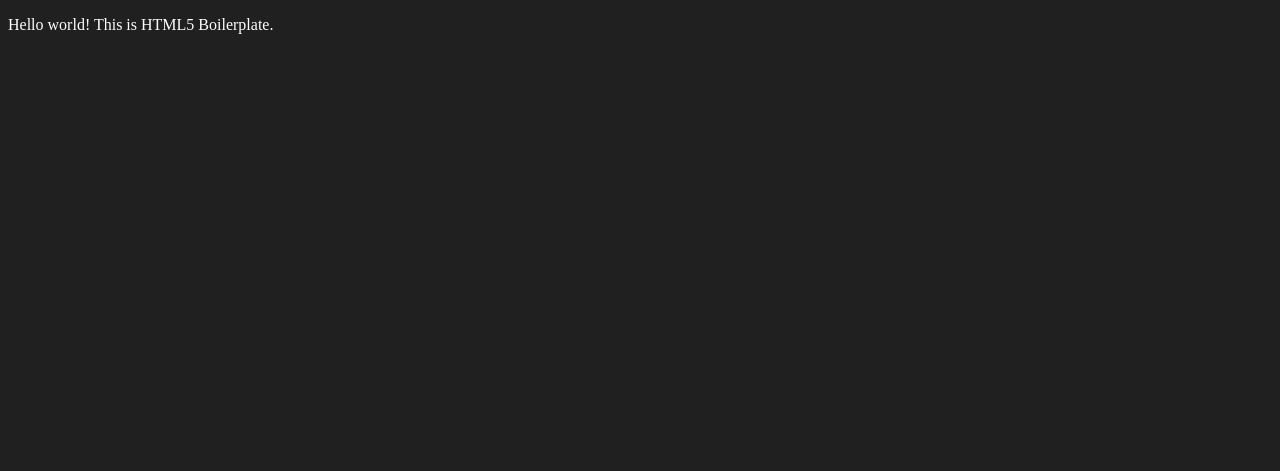
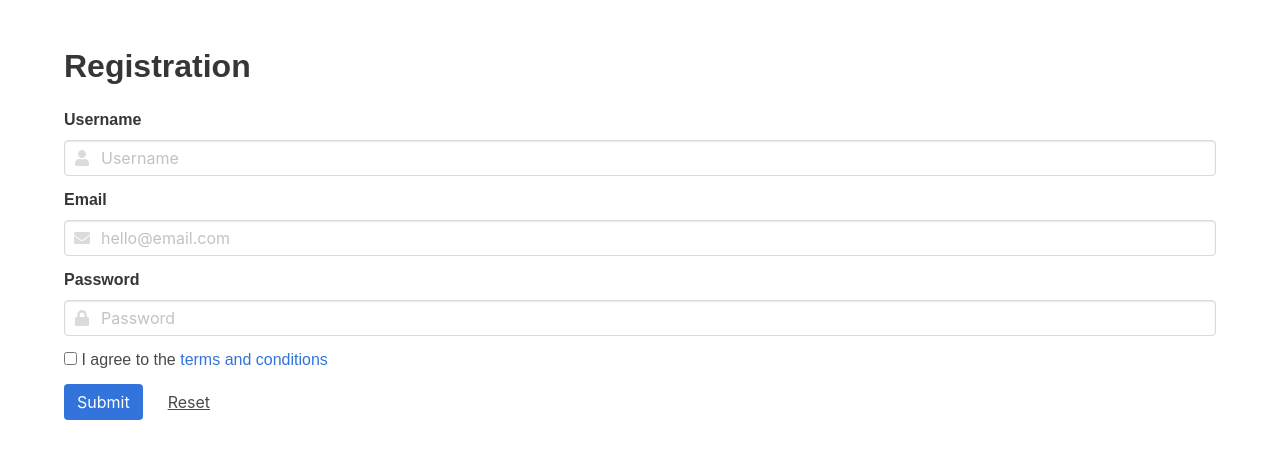
Before and after one commit to Arthur236/express-demo, a website: page public/index.html in a window 1280 px wide. Drawn offline with nearby package versions, Linux system fonts and the light colour scheme.

Commit message:
Handling post data

```diff
--- a/package.json
+++ b/package.json
@@ -10,6 +10,7 @@
   "author": "Arthur",
   "license": "ISC",
   "dependencies": {
+    "body-parser": "^1.18.3",
     "express": "^4.16.4"
   },
   "devDependencies": {
--- a/public/css/style.css
+++ b/public/css/style.css
@@ -1,4 +1,3 @@
 body {
-  background-color: rgb(32, 32, 32);
-  color: #fefefe;
+  font-family: 'Nunito', 'Raleway', sans-serif;
 }
--- a/public/index.html
+++ b/public/index.html
@@ -1,20 +1,74 @@
-<!doctype html>
-<html lang="en">
+<!DOCTYPE html>
+<html>
 
 <head>
   <meta charset="utf-8">
-  <meta http-equiv="x-ua-compatible" content="ie=edge">
+  <meta name="viewport" content="width=device-width, initial-scale=1">
   <title>Home</title>
-  <meta name="description" content="">
-  <meta name="viewport" content="width=device-width, initial-scale=1, shrink-to-fit=no">
-
-  <link rel="apple-touch-icon" href="icon.png">
-
-  <link rel="stylesheet" href="css/style.css">
+  <link rel="stylesheet" href="https://cdnjs.cloudflare.com/ajax/libs/bulma/0.7.2/css/bulma.min.css">
+  <link rel="stylesheet" href="./css/style.css">
+  <script defer src="https://use.fontawesome.com/releases/v5.3.1/js/all.js"></script>
 </head>
 
 <body>
-  <p>Hello world! This is HTML5 Boilerplate.</p>
+  <section class="section">
+    <div class="container">
+      <h1 class="title">
+        Registration
+      </h1>
+
+      <form action="/posts" method="post">
+        <div class="field">
+          <label class="label">Username</label>
+          <div class="control has-icons-left has-icons-right">
+            <input class="input" type="text" name="username" placeholder="Username">
+            <span class="icon is-small is-left">
+              <i class="fas fa-user"></i>
+            </span>
+          </div>
+        </div>
+
+        <div class="field">
+          <label class="label">Email</label>
+          <div class="control has-icons-left has-icons-right">
+            <input class="input" type="email" name="email" placeholder="hello@email.com">
+            <span class="icon is-small is-left">
+              <i class="fas fa-envelope"></i>
+            </span>
+          </div>
+        </div>
+
+        <div class="field">
+          <label class="label">Password</label>
+          <div class="control has-icons-left has-icons-right">
+            <input class="input" type="password" name="password" placeholder="Password">
+            <span class="icon is-small is-left">
+              <i class="fas fa-lock"></i>
+            </span>
+          </div>
+        </div>
+
+        <div class="field">
+          <div class="control">
+            <label class="checkbox">
+              <input type="checkbox">
+              I agree to the <a href="#">terms and conditions</a>
+            </label>
+          </div>
+        </div>
+
+        <div class="field is-grouped">
+          <div class="control">
+            <button class="button is-link" type="submit">Submit</button>
+          </div>
+          <div class="control">
+            <button class="button is-text" type="reset">Reset</button>
+          </div>
+        </div>
+      </form>
+
+    </div>
+  </section>
 </body>
 
 </html>
```
Also changed, not shown: index.js (+12 -0 lines).
